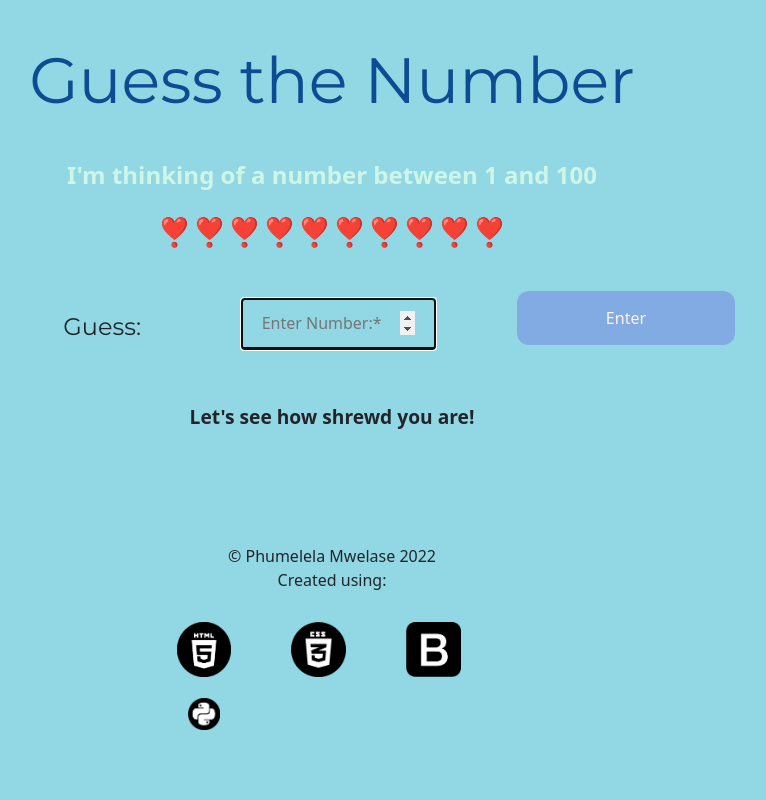
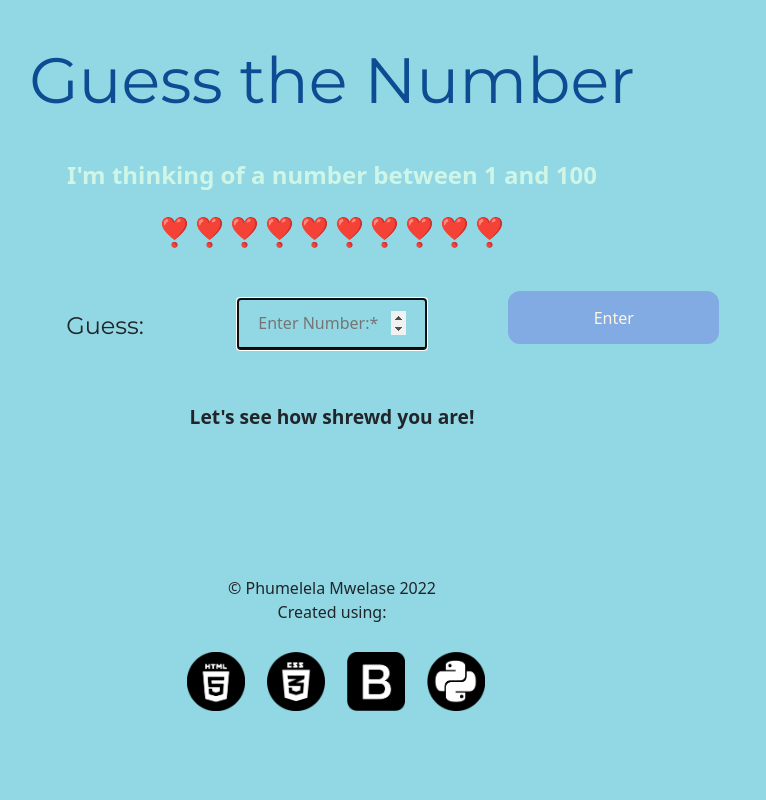
Before and after one commit to PhumelelaMwelase/guess-the-num, a Flask app: page / in a window 1280 px wide. Shown: the whole page, without its empty margins (308-1074 px from the left). Run offline with Flask 2, Linux system fonts and the light colour scheme.

Commit message:
Update Bootstrap

```diff
--- a/templates/index.html
+++ b/templates/index.html
@@ -32,18 +32,20 @@
       </h2>
         <h3 id="lives">{{ "❣️️" * num_lives }}</h3>
       </div>
+      <div class="container-fluid">
       <form id="form" action="/" method="post">
         <group class="row">
-          <p class="mx-auto col-lg-3 guess">Guess:</p>
-          <article class="mx-auto col-lg-3">
+          <p class="mx-auto col-3 guess">Guess:</p>
+          <article class="mx-auto col-3">
 
             <input type="number" min="1" max="100" placeholder="Enter Number:*" required name="number" autofocus><br>
           </article>
-          <button class="submit-button mr-auto col-lg-3" type="submit" value="Submit">Enter</button>
+          <button class="submit-button mx-auto col-3" type="submit" value="Submit">Enter</button>
         </group>
 
 
       </form>
+        </div>
 
       <section id="commentary" class="mx-auto col-lg-6">
         <p>{{ comment }}</p>
@@ -58,30 +60,30 @@
     Created using:
 
     <section id="end-logos" class="mx-auto col-lg-3">
-      <div class="bottom-container">
+      <div class="container-fluid bottom-container">
         <div class="row">
-          <div class="col">
+          <div class="col-3">
             <div class="footer-container" id="html-hover">
                 <img src="static/images/html black-01.png" alt="html" class="image">
                 <div class="overlay">
             </div>
           </div>
         </div>
-        <div class="col">
+        <div class="col-3">
           <div class="footer-container" id="css-hover">
               <img src="static/images/css black-01.png" alt="css" class="image">
               <div class="overlay">
           </div>
         </div>
       </div>
-      <div class="col">
+      <div class="col-3">
         <div class="footer-container" id="bootstrap-hover">
           <img src="static/images/bootstrap black-01.png" alt="bootstrap" class="image">
           <div class="overlay">
           </div>
         </div>
       </div>
-      <div class="col">
+      <div class="col-3">
         <div class="footer-container" id="python-hover">
             <img src="static/images/python black-01.png" alt="python" class="image">
             <div class="overlay">
```
